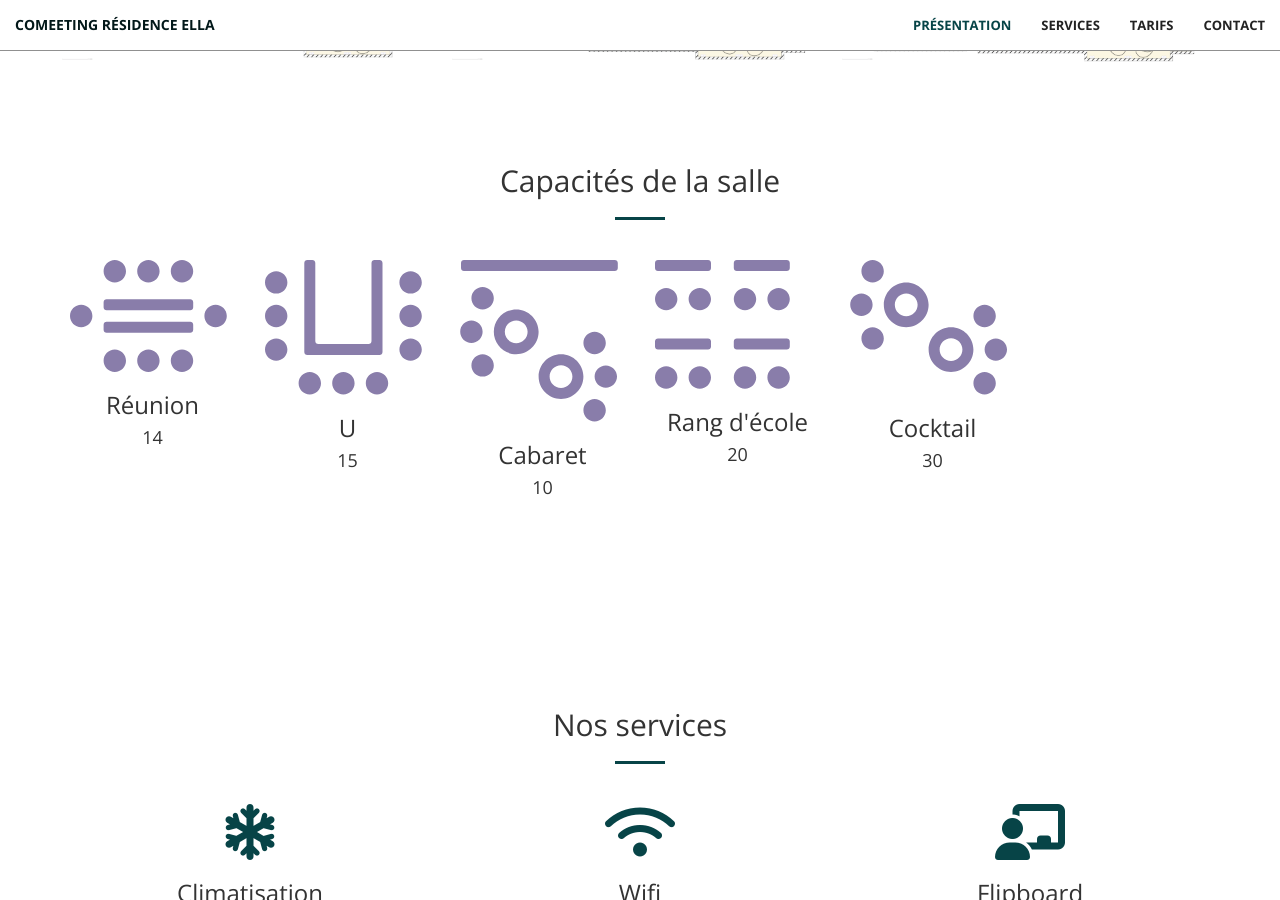
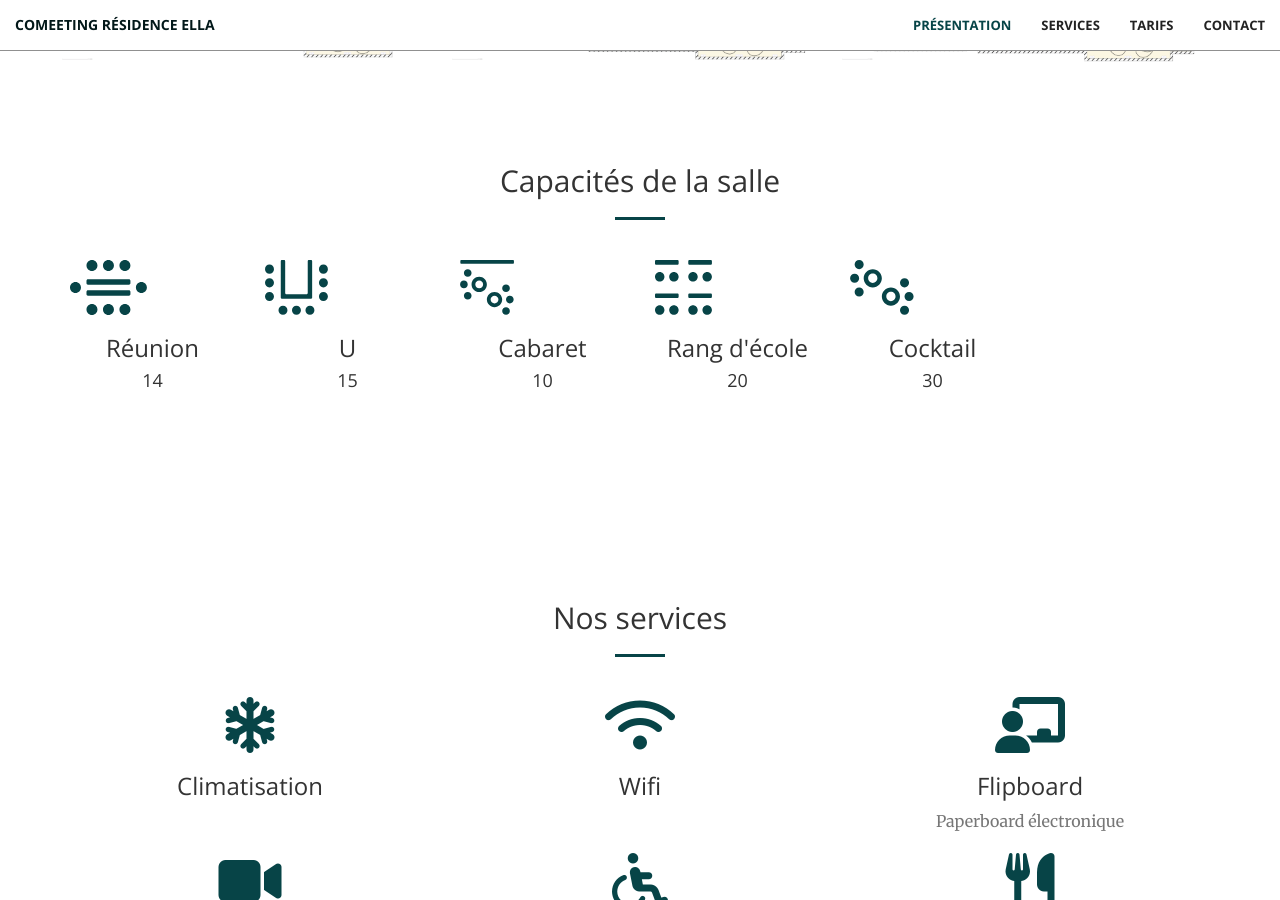
Before and after one commit to 74-mademoiselle/residence-ella.github.io, a Jekyll site: the page built from comeeting.html, in a window 1280 px wide and 900 px high, scrolled down 2131 px. Built offline with Jekyll 4.4.1, drawn with Linux system fonts in a browser that asks for light colours; nearby versions of some CDN libraries.

Commit message:
Capacity icons

```diff
--- a/_data/comeeting_services.yaml
+++ b/_data/comeeting_services.yaml
@@ -17,11 +17,11 @@
   description:
   delay: 0.8s
 - title: Accès PMR
-  icon: fa-accessible-icon
+  icon: fa-wheelchair
   description:
   delay: 0.2s
 - title: Cuisine événementielle
-  icon: fa-kitchen-set
+  icon: fa-utensils
   description:
   delay: 0.4s
 
```
Also changed, not shown: img/comeeting/capacity/U.svg, img/comeeting/capacity/cabaret.svg, img/comeeting/capacity/classroom.svg, img/comeeting/capacity/cocktail.svg, img/comeeting/capacity/meeting.svg.
